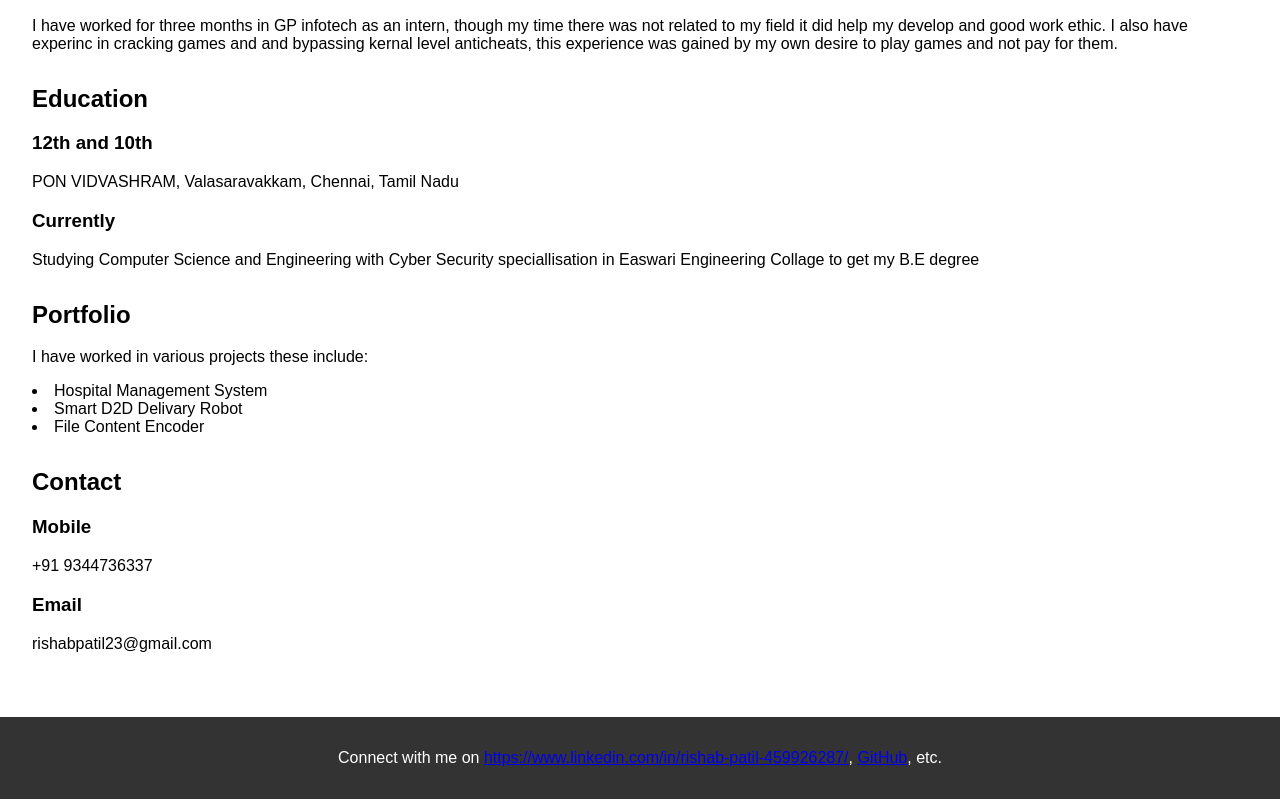
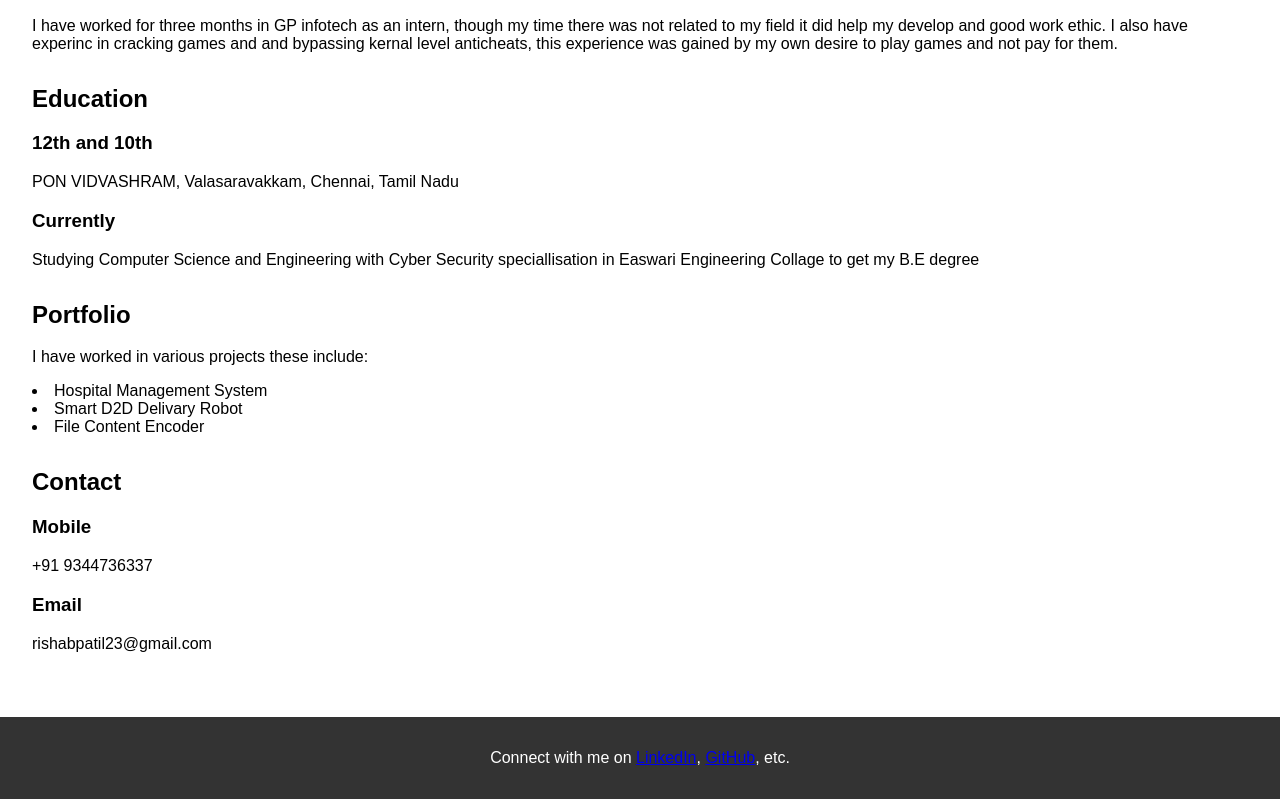
Before and after one commit to Rishab2304/Rishab-s-Resume, a plain HTML site: page index.html in a window 1280 px wide. Shown: the part 583-1382 px from the top of the page. Drawn offline with Linux system fonts and the light colour scheme.

Commit message:
Update index.html

```diff
--- a/index.html
+++ b/index.html
@@ -70,7 +70,7 @@
         </section>
     </main>
     <footer>
-        <p>Connect with me on <a href="#">https://www.linkedin.com/in/rishab-patil-459926287/</a>, <a href="#">GitHub</a>, etc.</p>
+        <p>Connect with me on <a href="https://www.linkedin.com/in/rishab-patil-459926287/">LinkedIn</a>, <a href="https://github.com/Rishab2304">GitHub</a>, etc.</p>
     </footer>
 </body>
 </html>
```
